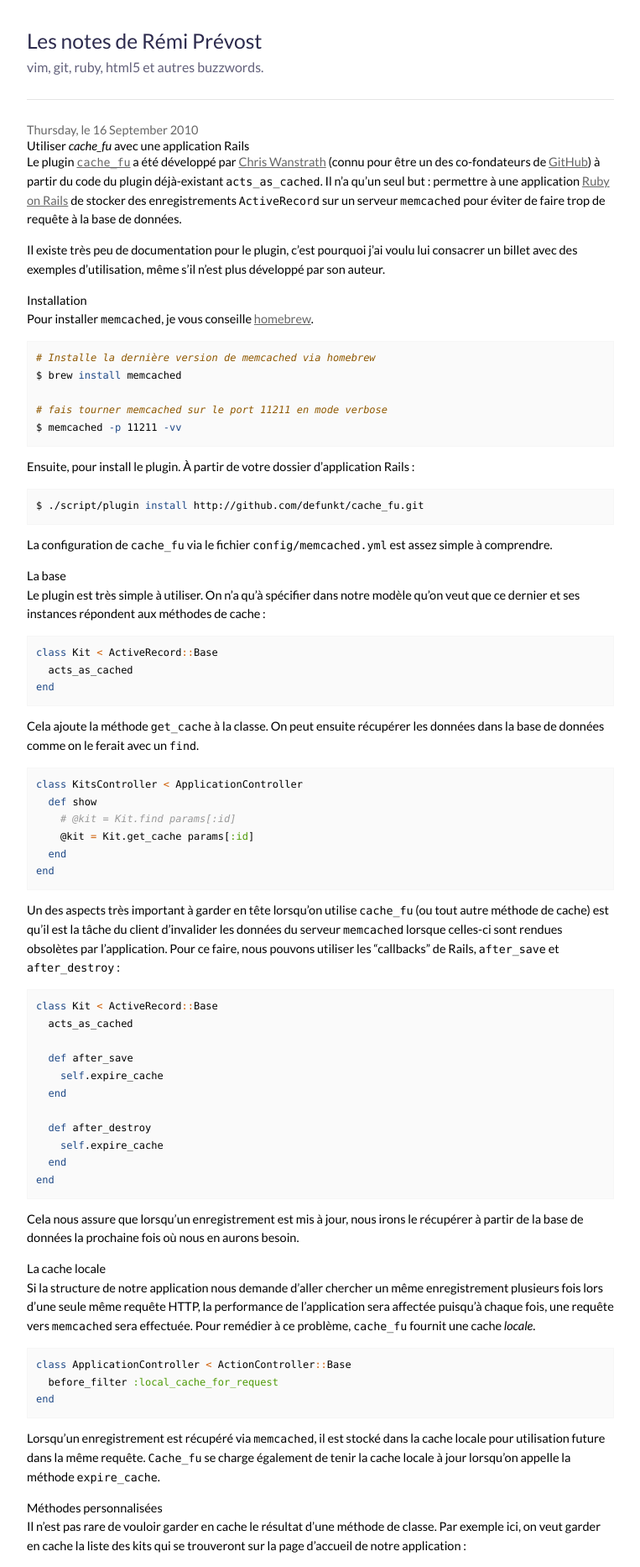
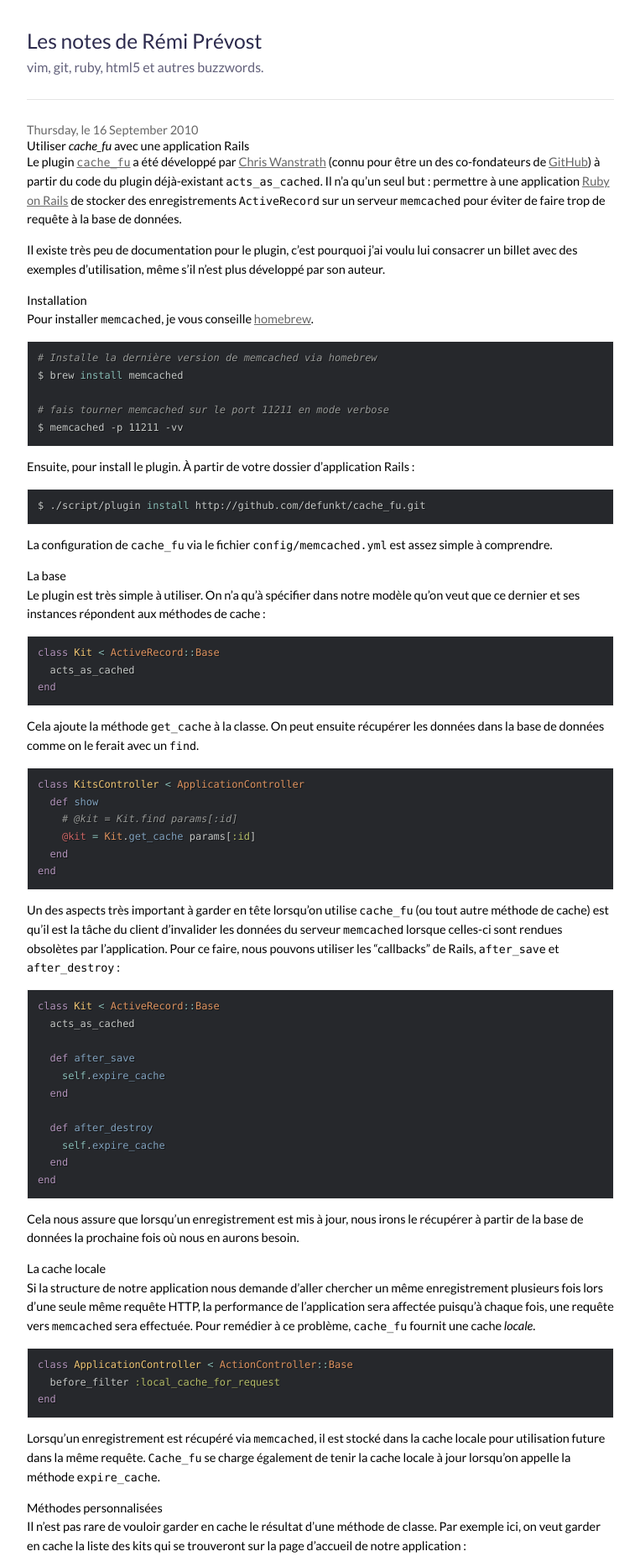
Before and after one commit to remi/notes.exomel.com, a Jekyll site: the page built from _posts/2010-09-16-utiliser-cache-fu-avec-une-application-rails.mkd, in a window 1280 px wide. Shown: the top 1866 px of the page at 84% size, without its empty margins (8-771 px from the left). Built offline with Jekyll 4.4.1, drawn with Linux system fonts in a browser that asks for light colours; Markdown is read by kramdown in place of the engine named in the settings.

Commit message:
Update code highlight colorscheme

```diff
--- a/css/screen.css
+++ b/css/screen.css
@@ -208,17 +208,6 @@ body.template-home .site-meta {
   line-height: 1.7;
 }
 
-.article-content .highlight {
-  background: #fafafa;
-  font-size: 10pt;
-  margin: 0 0 1em;
-  border: 1px solid #f6f6f6;
-}
-
-.article-content .highlight pre {
-  padding: 10px;
-}
-
 code {
   font-family: Monaco, Consolas, monospace;
 }
@@ -317,75 +306,72 @@ article time {
 /* @section Pygments {{{
  ******************************************************************************/
 
-.highlight .hll { background-color: #ffffcc }
-.highlight  { background: #f8f8f8; }
-.highlight .c { color: #8f5902; font-style: italic } /* Comment */
-.highlight .err { color: #a40000; border: 1px solid #ef2929 } /* Error */
-.highlight .g { color: #000000 } /* Generic */
-.highlight .k { color: #204a87 } /* Keyword */
-.highlight .l { color: #000000 } /* Literal */
-.highlight .n { color: #000000 } /* Name */
-.highlight .o { color: #ce5c00 } /* Operator */
-.highlight .x { color: #000000 } /* Other */
-.highlight .p { color: #000000 } /* Punctuation */
-.highlight .cm { color: #999999; font-style: italic } /* Comment.Multiline */
-.highlight .cp { color: #999999; font-style: italic } /* Comment.Preproc */
-.highlight .c1 { color: #999999; font-style: italic } /* Comment.Single */
-.highlight .cs { color: #999999; font-style: italic } /* Comment.Special */
-.highlight .gd { color: #a40000 } /* Generic.Deleted */
-.highlight .ge { color: #000000; font-style: italic } /* Generic.Emph */
-.highlight .gr { color: #ef2929 } /* Generic.Error */
-.highlight .gh { color: #000080 } /* Generic.Heading */
-.highlight .gi { color: #00A000 } /* Generic.Inserted */
-.highlight .go { color: #000000; font-style: italic } /* Generic.Output */
-.highlight .gp { color: #8f5902 } /* Generic.Prompt */
-.highlight .gs { color: #000000 } /* Generic.Strong */
-.highlight .gu { color: #800080 } /* Generic.Subheading */
-.highlight .gt { color: #a40000 } /* Generic.Traceback */
-.highlight .kc { color: #204a87 } /* Keyword.Constant */
-.highlight .kd { color: #204a87 } /* Keyword.Declaration */
-.highlight .kn { color: #204a87 } /* Keyword.Namespace */
-.highlight .kp { color: #204a87 } /* Keyword.Pseudo */
-.highlight .kr { color: #204a87 } /* Keyword.Reserved */
-.highlight .kt { color: #204a87 } /* Keyword.Type */
-.highlight .ld { color: #000000 } /* Literal.Date */
-.highlight .m { color: #0000cf } /* Literal.Number */
-.highlight .s { color: #4e9a06 } /* Literal.String */
-.highlight .na { color: #c4a000 } /* Name.Attribute */
-.highlight .nb { color: #204a87 } /* Name.Builtin */
-.highlight .nc { color: #000000 } /* Name.Class */
-.highlight .no { color: #000000 } /* Name.Constant */
-.highlight .nd { color: #5c35cc } /* Name.Decorator */
-.highlight .ni { color: #ce5c00 } /* Name.Entity */
-.highlight .ne { color: #cc0000 } /* Name.Exception */
-.highlight .nf { color: #000000 } /* Name.Function */
-.highlight .nl { color: #f57900 } /* Name.Label */
-.highlight .nn { color: #000000 } /* Name.Namespace */
-.highlight .nx { color: #000000 } /* Name.Other */
-.highlight .py { color: #000000 } /* Name.Property */
-.highlight .nt { color: #204a87 } /* Name.Tag */
-.highlight .nv { color: #000000 } /* Name.Variable */
-.highlight .ow { color: #204a87 } /* Operator.Word */
-.highlight .w { color: #f8f8f8; text-decoration: underline } /* Text.Whitespace */
-.highlight .mf { color: #0000cf } /* Literal.Number.Float */
-.highlight .mh { color: #0000cf } /* Literal.Number.Hex */
-.highlight .mi { color: #0000cf } /* Literal.Number.Integer */
-.highlight .mo { color: #0000cf } /* Literal.Number.Oct */
-.highlight .sb { color: #4e9a06 } /* Literal.String.Backtick */
-.highlight .sc { color: #4e9a06 } /* Literal.String.Char */
-.highlight .sd { color: #8f5902; font-style: italic } /* Literal.String.Doc */
-.highlight .s2 { color: #4e9a06 } /* Literal.String.Double */
-.highlight .se { color: #4e9a06 } /* Literal.String.Escape */
-.highlight .sh { color: #4e9a06 } /* Literal.String.Heredoc */
-.highlight .si { color: #4e9a06 } /* Literal.String.Interpol */
-.highlight .sx { color: #4e9a06 } /* Literal.String.Other */
-.highlight .sr { color: #4e9a06 } /* Literal.String.Regex */
-.highlight .s1 { color: #4e9a06 } /* Literal.String.Single */
-.highlight .ss { color: #4e9a06 } /* Literal.String.Symbol */
-.highlight .bp { color: #3465a4 } /* Name.Builtin.Pseudo */
-.highlight .vc { color: #000000 } /* Name.Variable.Class */
-.highlight .vg { color: #000000 } /* Name.Variable.Global */
-.highlight .vi { color: #000000 } /* Name.Variable.Instance */
-.highlight .il { color: #0000cf } /* Literal.Number.Integer.Long */
+.article-content .highlight {
+  background: #26282C;
+  font-size: 10pt;
+  margin: 0 0 1em;
+  border: 1px solid #f6f6f6;
+  text-shadow: 1px 1px 0 rgba(0,0,0,0.5);
+}
+
+.article-content .highlight pre {
+  padding: 10px 12px;
+}
+
+.highlight  { background: #1d1f21; color: #c5c8c6 }
+.highlight .c { color: #969896; font-style: italic } /* Comment */
+.highlight .err { color: #cc6666 } /* Error */
+.highlight .k { color: #b294bb } /* Keyword */
+.highlight .n { color: #c5c8c6 } /* Name */
+.highlight .o { color: #8abeb7 } /* Operator */
+.highlight .p { color: #c5c8c6 } /* Punctuation */
+.highlight .cm { color: #969896; font-style: italic } /* Comment.Multiline */
+.highlight .cp { color: #969896; font-style: italic } /* Comment.Preproc */
+.highlight .c1 { color: #969896; font-style: italic } /* Comment.Single */
+.highlight .cs { color: #969896; font-style: italic } /* Comment.Special */
+.highlight .kc { color: #c5c8c6 } /* Keyword.Constant */
+.highlight .kd { color: #c5c8c6 } /* Keyword.Declaration */
+.highlight .kn { color: #c5c8c6 } /* Keyword.Namespace */
+.highlight .kp { color: #c5c8c6 } /* Keyword.Pseudo */
+.highlight .kr { color: #c5c8c6 } /* Keyword.Reserved */
+.highlight .kt { color: #81a2be } /* Keyword.Type */
+.highlight .m { color: #c5c8c6 } /* Literal.Number */
+.highlight .s { color: #b5bd68 } /* Literal.String */
+.highlight .na { color: #c5c8c6 } /* Name.Attribute */
+.highlight .nb { color: #8abeb7 } /* Name.Builtin */
+.highlight .nc { color: #f0c674 } /* Name.Class */
+.highlight .no { color: #de935f } /* Name.Constant */
+.highlight .nd { color: #f0c674 } /* Name.Decorator */
+.highlight .ni { color: #c5c8c6 } /* Name.Entity */
+.highlight .ne { color: #c5c8c6 } /* Name.Exception */
+.highlight .nf { color: #81a2be } /* Name.Function */
+.highlight .nl { color: #c5c8c6 } /* Name.Label */
+.highlight .nn { color: #c5c8c6 } /* Name.Namespace */
+.highlight .nx { color: #c5c8c6 } /* Name.Other */
+.highlight .py { color: #c5c8c6 } /* Name.Property */
+.highlight .nt { color: #c5c8c6 } /* Name.Tag */
+.highlight .nv { color: #c5c8c6 } /* Name.Variable */
+.highlight .ow { color: #8abeb7 } /* Operator.Word */
+.highlight .w { color: #c5c8c6 } /* Text.Whitespace */
+.highlight .mf { color: #c5c8c6 } /* Literal.Number.Float */
+.highlight .mh { color: #c5c8c6 } /* Literal.Number.Hex */
+.highlight .mi { color: #c5c8c6 } /* Literal.Number.Integer */
+.highlight .mo { color: #c5c8c6 } /* Literal.Number.Oct */
+.highlight .sb { color: #b5bd68 } /* Literal.String.Backtick */
+.highlight .sc { color: #b5bd68 } /* Literal.String.Char */
+.highlight .sd { color: #b5bd68 } /* Literal.String.Doc */
+.highlight .s2 { color: #b5bd68 } /* Literal.String.Double */
+.highlight .se { color: #b5bd68 } /* Literal.String.Escape */
+.highlight .sh { color: #b5bd68 } /* Literal.String.Heredoc */
+.highlight .si { color: #b5bd68 } /* Literal.String.Interpol */
+.highlight .sx { color: #b5bd68 } /* Literal.String.Other */
+.highlight .sr { color: #b5bd68 } /* Literal.String.Regex */
+.highlight .s1 { color: #b5bd68 } /* Literal.String.Single */
+.highlight .ss { color: #b5bd68 } /* Literal.String.Symbol */
+.highlight .bp { color: #8abeb7 } /* Name.Builtin.Pseudo */
+.highlight .vc { color: #cc6666 } /* Name.Variable.Class */
+.highlight .vg { color: #cc6666 } /* Name.Variable.Global */
+.highlight .vi { color: #cc6666 } /* Name.Variable.Instance */
+.highlight .il { color: #cc6666 } /* Literal.Number.Integer.Long */
 
 /* }}} */
```
